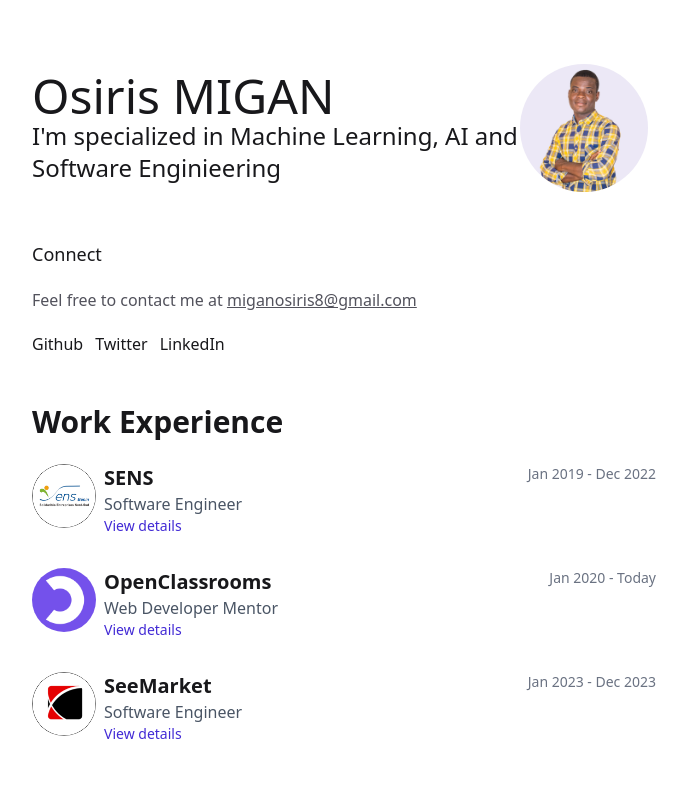
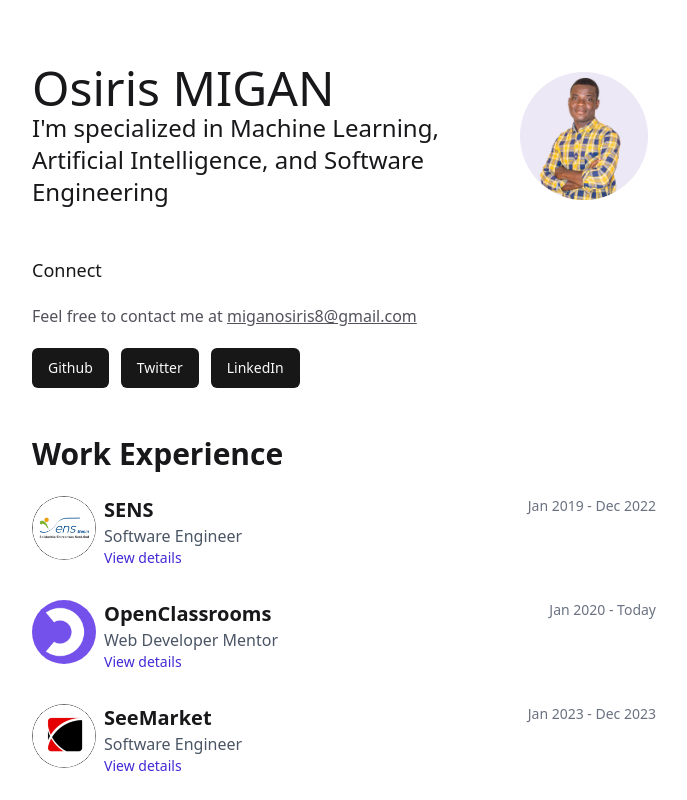
Before and after one commit to Osiris8/osirismigan, a Next.js app: page / in a window 1280 px wide. Shown: the top 800 px of the page, without its empty margins (296-983 px from the left). Built offline with nearby package versions, Linux system fonts and the light colour scheme.

Commit message:
general update

```diff
--- a/app/data.ts
+++ b/app/data.ts
@@ -111,17 +111,17 @@ export const SOCIAL_LINKS: SocialLink[] = [
   {
     label: "Github",
     icon: Github,
-    link: "",
+    link: "https://github.com/Osiris8",
   },
   {
     label: "Twitter",
     icon: Twitter,
-    link: "",
+    link: "https://x.com/migan_osiris",
   },
   {
     label: "LinkedIn",
     icon: Linkedin,
-    link: "",
+    link: "https://www.linkedin.com/in/osiris-migan/",
   },
 ];
 
--- a/components/CallToAction.tsx
+++ b/components/CallToAction.tsx
@@ -1,3 +1,6 @@
+import Link from "next/link";
+import { Button } from "./ui/button";
+
 export default function CallToAction() {
   return (
     <div className="container max-w-2xl mx-auto p-6" id="education">
@@ -9,13 +12,9 @@ export default function CallToAction() {
           <div className="flex justify-between items-center">
             <p className="w-96 pr-12">Let’s turn your ideas into reality.</p>
             <div className="justify-end card-actions">
-              <a
-                href="mailto:miganosiris8@gmail.com"
-                className="btn btn-primary"
-                type="button"
-              >
-                Get in touch
-              </a>
+              <Button asChild>
+                <Link href="mailto:miganosiris8@gmail.com">Get in touch</Link>
+              </Button>
             </div>
           </div>
         </div>
--- a/components/Connect.tsx
+++ b/components/Connect.tsx
@@ -1,5 +1,6 @@
 import { EMAIL, SOCIAL_LINKS } from "@/app/data";
 import Link from "next/link";
+import { Button } from "./ui/button";
 
 export default function Connect() {
   return (
@@ -13,9 +14,11 @@ export default function Connect() {
       </p>
       <div className="flex items-center justify-start space-x-3">
         {SOCIAL_LINKS.map((link) => (
-          <Link key={link.label} href={link.link}>
-            {link.label}
-          </Link>
+          <Button asChild key={link.label}>
+            <Link href={link.link} target="_blank">
+              {link.label}
+            </Link>
+          </Button>
         ))}
       </div>
     </div>
--- a/components/Hero.tsx
+++ b/components/Hero.tsx
@@ -7,7 +7,8 @@ export default function Hero() {
         <div className="flex flex-col">
           <h1 className="text-5xl">Osiris MIGAN</h1>
           <p className="text-2xl">
-            I'm specialized in Machine Learning, AI and Software Enginieering
+            I&#39;m specialized in Machine Learning, Artificial Intelligence,
+            and Software Engineering
           </p>
         </div>
 
--- a/components/Project.tsx
+++ b/components/Project.tsx
@@ -118,7 +118,7 @@ export default function Project() {
           {projects.map((project, index) => (
             <div
               key={index}
-              className="card card-compact bg-base-100 w-70 shadow-xl m-2"
+              className="card card-compact bg-base-100 w-80 p-2 m-2 shadow-xl"
             >
               <figure>
                 <Image
--- /dev/null
+++ b/components/ui/button.tsx
@@ -0,0 +1,56 @@
+import * as React from "react"
+import { Slot } from "@radix-ui/react-slot"
+import { cva, type VariantProps } from "class-variance-authority"
+
+import { cn } from "@/lib/utils"
+
+const buttonVariants = cva(
+  "inline-flex items-center justify-center gap-2 whitespace-nowrap rounded-md text-sm font-medium ring-offset-white transition-colors focus-visible:outline-none focus-visible:ring-2 focus-visible:ring-neutral-950 focus-visible:ring-offset-2 disabled:pointer-events-none disabled:opacity-50 [&_svg]:pointer-events-none [&_svg]:size-4 [&_svg]:shrink-0 dark:ring-offset-neutral-950 dark:focus-visible:ring-neutral-300",
+  {
+    variants: {
+      variant: {
+        default: "bg-neutral-900 text-neutral-50 hover:bg-neutral-900/90 dark:bg-neutral-50 dark:text-neutral-900 dark:hover:bg-neutral-50/90",
+        destructive:
+          "bg-red-500 text-neutral-50 hover:bg-red-500/90 dark:bg-red-900 dark:text-neutral-50 dark:hover:bg-red-900/90",
+        outline:
+          "border border-neutral-200 bg-white hover:bg-neutral-100 hover:text-neutral-900 dark:border-neutral-800 dark:bg-neutral-950 dark:hover:bg-neutral-800 dark:hover:text-neutral-50",
+        secondary:
+          "bg-neutral-100 text-neutral-900 hover:bg-neutral-100/80 dark:bg-neutral-800 dark:text-neutral-50 dark:hover:bg-neutral-800/80",
+        ghost: "hover:bg-neutral-100 hover:text-neutral-900 dark:hover:bg-neutral-800 dark:hover:text-neutral-50",
+        link: "text-neutral-900 underline-offset-4 hover:underline dark:text-neutral-50",
+      },
+      size: {
+        default: "h-10 px-4 py-2",
+        sm: "h-9 rounded-md px-3",
+        lg: "h-11 rounded-md px-8",
+        icon: "h-10 w-10",
+      },
+    },
+    defaultVariants: {
+      variant: "default",
+      size: "default",
+    },
+  }
+)
+
+export interface ButtonProps
+  extends React.ButtonHTMLAttributes<HTMLButtonElement>,
+    VariantProps<typeof buttonVariants> {
+  asChild?: boolean
+}
+
+const Button = React.forwardRef<HTMLButtonElement, ButtonProps>(
+  ({ className, variant, size, asChild = false, ...props }, ref) => {
+    const Comp = asChild ? Slot : "button"
+    return (
+      <Comp
+        className={cn(buttonVariants({ variant, size, className }))}
+        ref={ref}
+        {...props}
+      />
+    )
+  }
+)
+Button.displayName = "Button"
+
+export { Button, buttonVariants }
--- /dev/null
+++ b/components/ui/card.tsx
@@ -0,0 +1,79 @@
+import * as React from "react"
+
+import { cn } from "@/lib/utils"
+
+const Card = React.forwardRef<
+  HTMLDivElement,
+  React.HTMLAttributes<HTMLDivElement>
+>(({ className, ...props }, ref) => (
+  <div
+    ref={ref}
+    className={cn(
+      "rounded-lg border border-neutral-200 bg-white text-neutral-950 shadow-sm dark:border-neutral-800 dark:bg-neutral-950 dark:text-neutral-50",
+      className
+    )}
+    {...props}
+  />
+))
+Card.displayName = "Card"
+
+const CardHeader = React.forwardRef<
+  HTMLDivElement,
+  React.HTMLAttributes<HTMLDivElement>
+>(({ className, ...props }, ref) => (
+  <div
+    ref={ref}
+    className={cn("flex flex-col space-y-1.5 p-6", className)}
+    {...props}
+  />
+))
+CardHeader.displayName = "CardHeader"
+
+const CardTitle = React.forwardRef<
+  HTMLDivElement,
+  React.HTMLAttributes<HTMLDivElement>
+>(({ className, ...props }, ref) => (
+  <div
+    ref={ref}
+    className={cn(
+      "text-2xl font-semibold leading-none tracking-tight",
+      className
+    )}
+    {...props}
+  />
+))
+CardTitle.displayName = "CardTitle"
+
+const CardDescription = React.forwardRef<
+  HTMLDivElement,
+  React.HTMLAttributes<HTMLDivElement>
+>(({ className, ...props }, ref) => (
+  <div
+    ref={ref}
+    className={cn("text-sm text-neutral-500 dark:text-neutral-400", className)}
+    {...props}
+  />
+))
+CardDescription.displayName = "CardDescription"
+
+const CardContent = React.forwardRef<
+  HTMLDivElement,
+  React.HTMLAttributes<HTMLDivElement>
+>(({ className, ...props }, ref) => (
+  <div ref={ref} className={cn("p-6 pt-0", className)} {...props} />
+))
+CardContent.displayName = "CardContent"
+
+const CardFooter = React.forwardRef<
+  HTMLDivElement,
+  React.HTMLAttributes<HTMLDivElement>
+>(({ className, ...props }, ref) => (
+  <div
+    ref={ref}
+    className={cn("flex items-center p-6 pt-0", className)}
+    {...props}
+  />
+))
+CardFooter.displayName = "CardFooter"
+
+export { Card, CardHeader, CardFooter, CardTitle, CardDescription, CardContent }
--- a/package.json
+++ b/package.json
@@ -10,6 +10,7 @@
   },
   "dependencies": {
     "@radix-ui/react-accordion": "^1.2.1",
+    "@radix-ui/react-slot": "^1.2.3",
     "@tailwindcss/cli": "^4.0.14",
     "class-variance-authority": "^0.7.0",
     "clsx": "^2.1.1",
```
Also changed, not shown: 1 other file (tests, documents, lock files or other folders).
